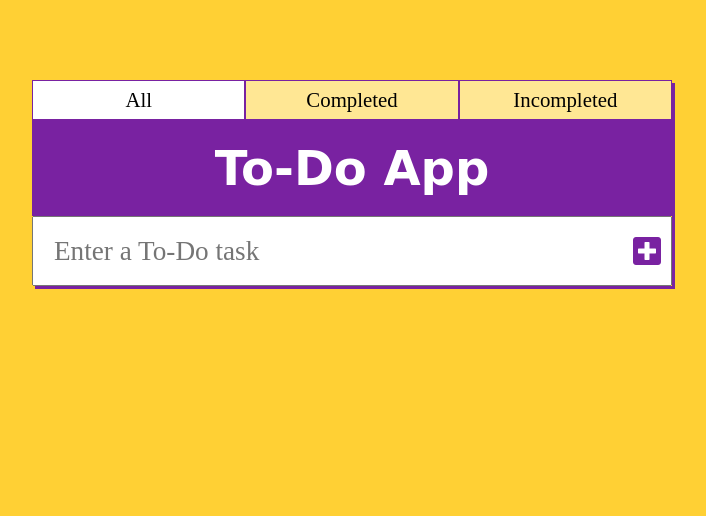
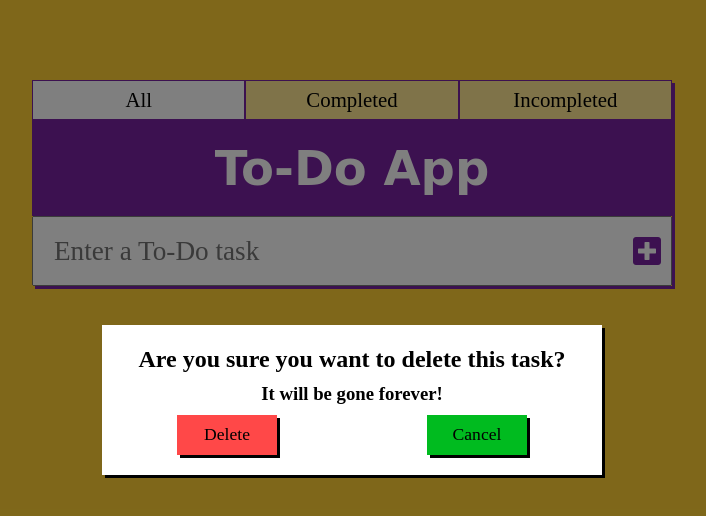
Before and after one commit to sashacozub/todo-app, a website: page index.html in a window 1280 px wide. Shown: the whole page, without its empty margins (288-994 px from the left). Drawn offline with Linux system fonts and the light colour scheme; a web font is replaced by a local one.

Commit message:
Add style for confirmation button

```diff
--- a/app/scss/style.scss
+++ b/app/scss/style.scss
@@ -192,6 +192,66 @@ li {
 }
 
 
+// The box that appears to confirm the task deletion
+.confirmation-box {
+    position: absolute;
+    top: 0;
+    left: 0;
+    width: 100%;
+    height: 100%;
+    background-color: rgba(0,0,0,0.5);
+
+    .delete-confirmation {
+        position: absolute;
+        top: 50%;
+        left: 50%;
+        transform: translate(-50%, -50%);
+        width: 500px;
+        height: 150px;
+        background-color: rgb(255, 255, 255);
+        display: flex;
+        flex-direction: column;
+        justify-content: center;
+        align-items: center;
+        gap: 10px;
+        box-shadow: 3px 3px 0px rgb(0, 0, 0);
+
+        .confirmation-btns {
+            width: 100%;
+            display: flex;
+            align-items: center;
+            justify-content: space-around;
+
+            button {
+                width: 100px;
+                height: 40px;
+                border: none;
+                font-family: 'Gowun Batang', serif;
+                font-size: 1.1rem;
+                box-shadow: 3px 3px 0px rgb(0, 0, 0);
+                cursor: pointer;
+                transition: all 100ms ease;
+
+                &:active {
+                    transform: translate(3px, 3px);
+                    box-shadow: none;
+                }
+            }
+
+            .delete-btn {
+                background-color: rgb(255, 72, 72);
+            }
+
+            .cancel-btn {
+                background-color: rgb(0, 187, 31);
+            }
+        }
+    }
+}
+
+
+
+
 @media screen and (max-width: 768px) {
     .main-container {
         width: 100%;
--- a/index.html
+++ b/index.html
@@ -40,5 +40,15 @@
         </ul>
 
     </div>
+    <div class="confirmation-box">
+        <div class="delete-confirmation">
+            <h2>Are you sure you want to delete this task?</h2>
+            <h3>It will be gone forever!</h3>
+            <div class="confirmation-btns">
+                <button class="delete-btn">Delete</button>
+                <button class="cancel-btn">Cancel</button>
+            </div>
+        </div>
+    </div>
 </body>
 </html>
```
Also changed, not shown: style.css.
